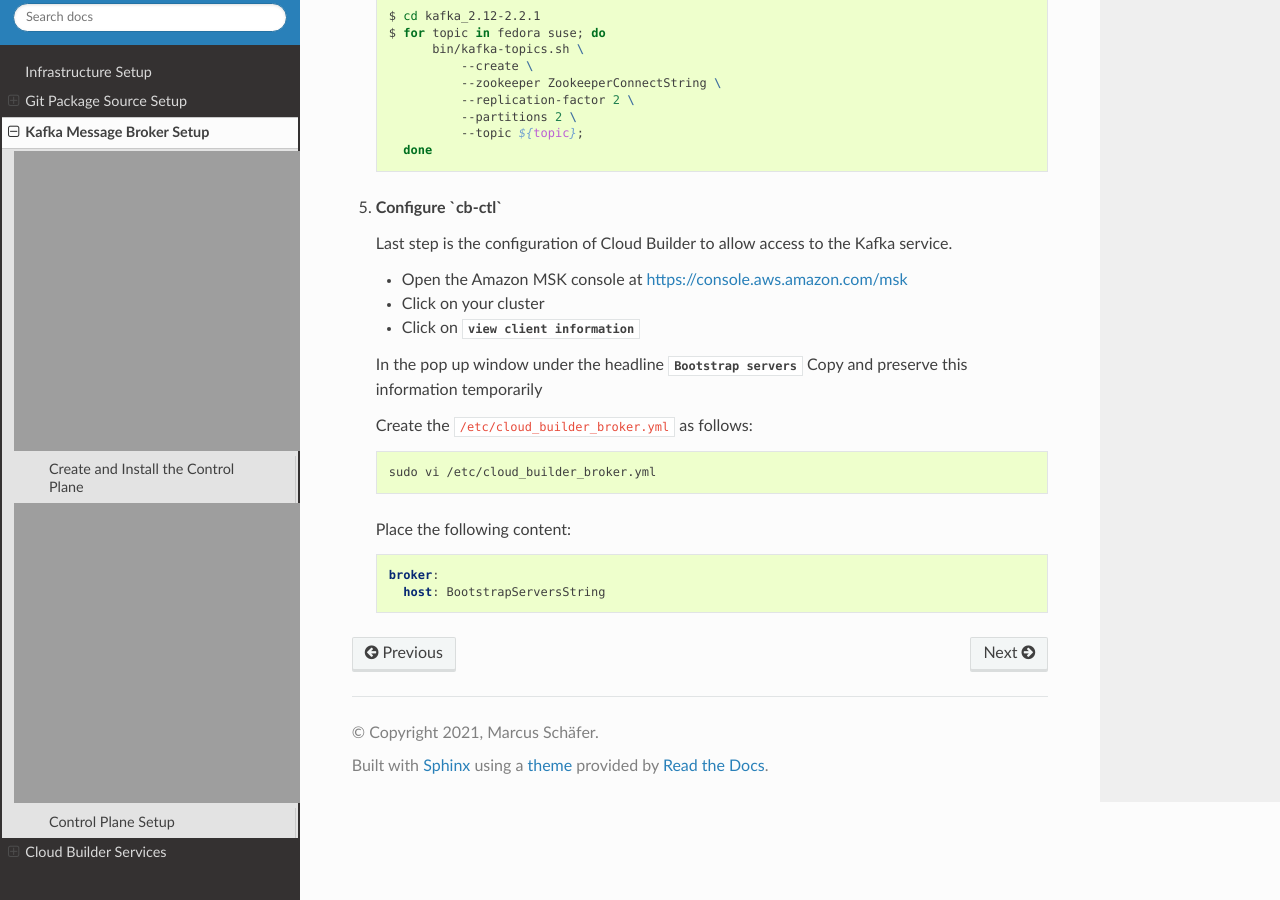
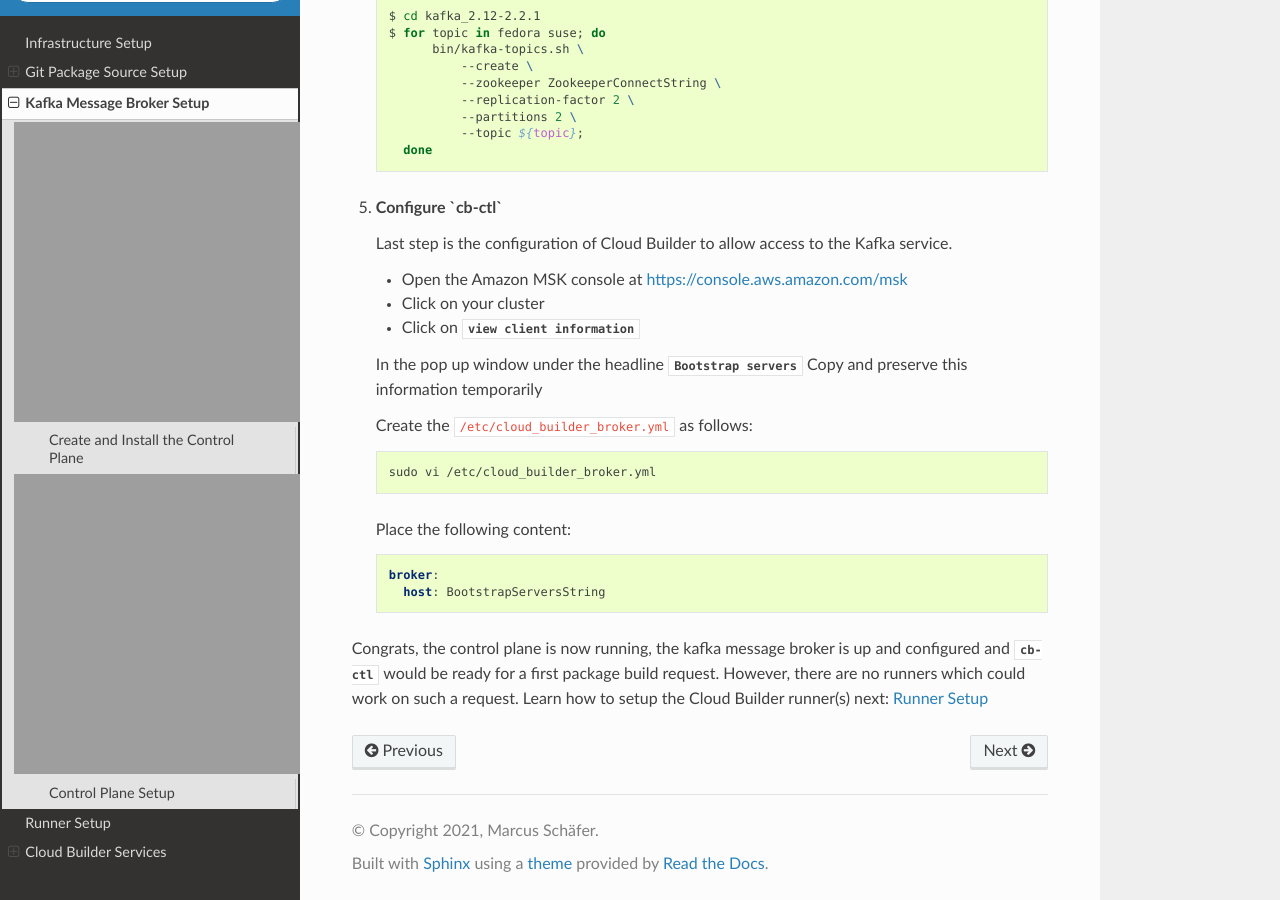
Before and after one commit to OSInside/cloud-builder, a Sphinx documentation site: the page built from doc/source/kafka_broker_setup.rst, in a window 1280 px wide and 900 px high, scrolled down 3015 px. Built offline with Sphinx 7.4.7 and the Read the Docs theme 2.0.0, drawn with Linux system fonts in a browser that asks for light colours.

Commit message:
Added doc template for the runner setup

```diff
--- a/doc/source/index.rst
+++ b/doc/source/index.rst
@@ -15,6 +15,7 @@
    infrastructure_setup
    git_package_source_setup
    kafka_broker_setup
+   runner_setup
    commands
 
 .. sidebar:: Links
--- a/doc/source/kafka_broker_setup.rst
+++ b/doc/source/kafka_broker_setup.rst
@@ -197,3 +197,8 @@ Now that the control plane runs the following configurations are required:
 
       broker:
         host: BootstrapServersString
+
+Congrats, the control plane is now running, the kafka message broker
+is up and configured and `cb-ctl` would be ready for a first package
+build request. However, there are no runners which could work on such
+a request. Learn how to setup the {CB} runner(s) next: :ref:`runner-setup`
--- /dev/null
+++ b/doc/source/runner_setup.rst
@@ -0,0 +1,4 @@
+.. _runner-setup:
+
+Runner Setup
+============
```
